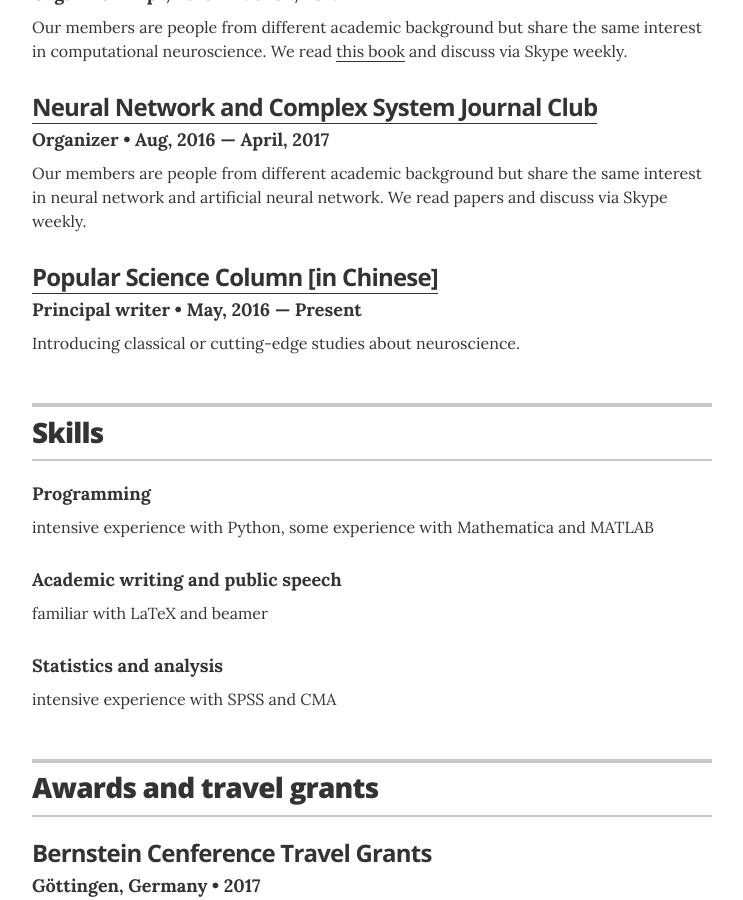
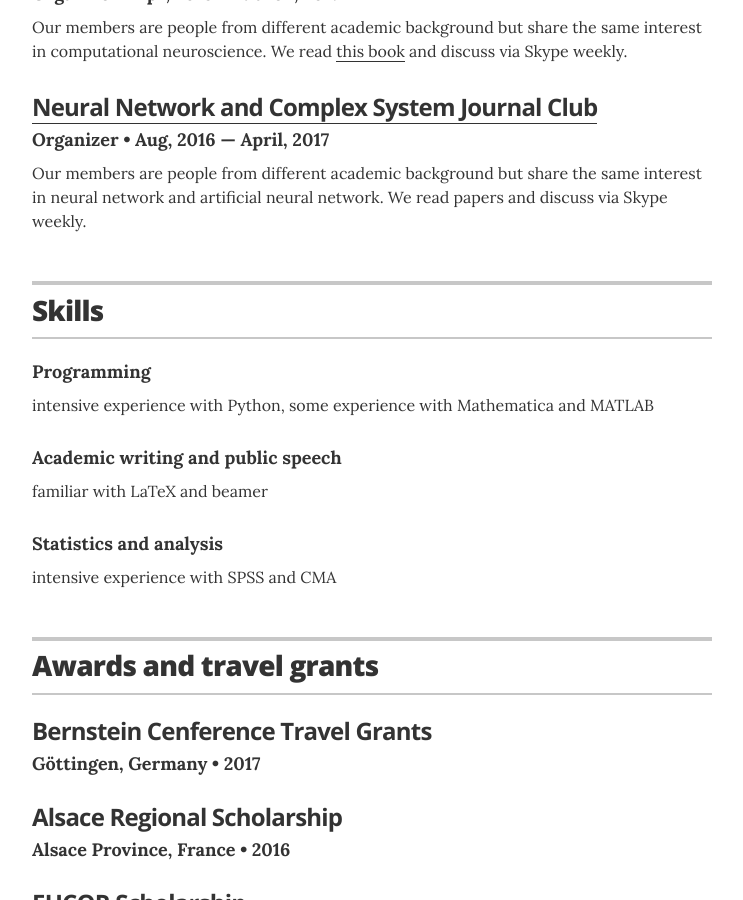
Before and after one commit to ErbB4/erbb4.github.io, a Jekyll site: the page built from index.html, in a window 1280 px wide and 900 px high, scrolled down 2567 px. Shown: the whole window, without its empty margins (268-1011 px from the left). Built offline with Jekyll 4.4.1, drawn with Linux system fonts in a browser that asks for light colours.

Commit message:
remove popular science

```diff
--- a/_layouts/resume.html
+++ b/_layouts/resume.html
@@ -156,11 +156,6 @@
           <p class="resume-item-copy">Our members are people from different academic background but share the same interest in neural network and artificial neural network. We read papers and discuss via Skype weekly.</p>
         </div>
 
-        <div class="resume-item">
-          <h3 class="resume-item-title"><a href="https://zhuanlan.zhihu.com/neuronsketch">Popular Science Column [in Chinese]</a></h3>
-          <h4 class="resume-item-details"> Principal writer &bull; May, 2016 &mdash; Present</h4>
-          <p class="resume-item-copy">Introducing classical or cutting-edge studies about neuroscience.</p>
-        </div>
 
       </section>
       <!-- end Projects -->
```
